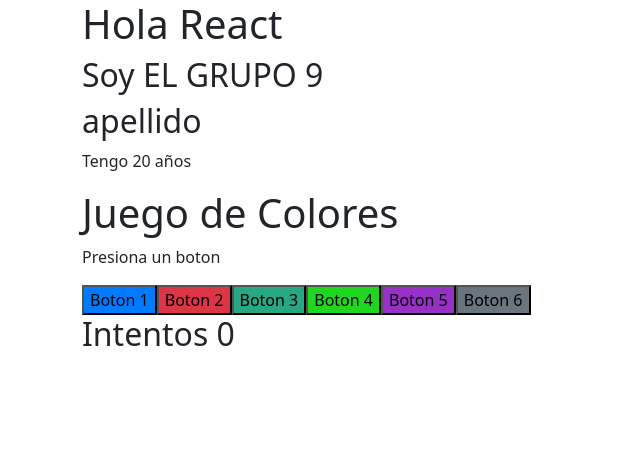
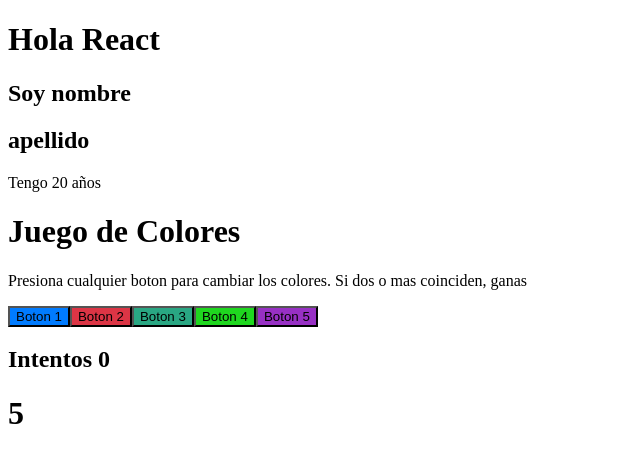
Before and after one commit to CeciTactaca/Proyecto04_GrupoN9, a React (Vite) app: page / in a window 1280 px wide. Shown: the top 462 px of the page, without its empty margins (0-640 px from the left). Built offline with nearby package versions, Linux system fonts and the light colour scheme.

Commit message:
Se agrego un contador de segundos que se reinicia al presionar un boton Aramayo Matias

```diff
--- a/src/App.jsx
+++ b/src/App.jsx
@@ -1,28 +1,19 @@
 import { useState } from 'react'
 import Saludo from './assets/components/Saludo.jsx'
 import JuegoColores from './assets/components/JuegoColores.jsx';
-import {Container, Row, Col} from 'react-bootstrap'
 
 
 function App() {
 
   //variables
-  let nombre = 'EL GRUPO 9';
+  let nombre = 'nombre';
   let apellido = 'apellido';
   let edad = 20;
 
   return (
     <>
-    <Container>
-      <Row>
-      <Col><Saludo nA ={nombre} aA={apellido} edad={edad}></Saludo></Col>
-      </Row>
-      <Row>
-      <Col><JuegoColores /></Col>
-      </Row>
-    </Container>
-
-
+      <Saludo nA={nombre} aA={apellido} edad={edad}></Saludo>
+      <JuegoColores />
     </>
   )
 }
--- a/src/assets/components/JuegoColores.jsx
+++ b/src/assets/components/JuegoColores.jsx
@@ -2,16 +2,23 @@ import { useEffect, useState } from 'react';
 
 function JuegoColores() {
     const colores = ['#007bff', '#dc3545', '#29a783', '#1fd71fff', '#81bd', '#6c757d'];
-    const [colorDeBotones, setColorDeBotones] = useState(colores.slice(0, 6));
+    const [colorDeBotones, setColorDeBotones] = useState(colores.slice(0, 5));
     const [mensaje, setMensaje] = useState('');
     const [contador, setContador] = useState(0);
+    const [segundos, setSegundos] = useState(0);
 
 
     //useEffect
     useEffect(() => {
         console.log(contador);
         setMensaje(`Intentos ${contador}`);
-
+        const intervalo = setInterval(()=>{
+            setSegundos(s => s+1);
+        },1000);
+        return() => {
+            clearInterval(intervalo);
+            setSegundos(0);
+        }
     }, [contador]);
 
     const manejarClick = () => {
@@ -27,7 +34,7 @@ function JuegoColores() {
     return (
         <div>
             <h1>Juego de Colores</h1>
-            <p>Presiona un boton </p>
+            <p>Presiona cualquier boton para cambiar los colores. Si dos o mas coinciden, ganas </p>
             <div>
                 {colorDeBotones.map((c, i) => (
                     <button
@@ -40,6 +47,7 @@ function JuegoColores() {
                 ))}
             </div>
             <h2>{mensaje}</h2>
+            <h1>{segundos}</h1>
         </div>
     )
 }
--- a/src/main.jsx
+++ b/src/main.jsx
@@ -2,7 +2,6 @@ import { StrictMode } from 'react'
 import { createRoot } from 'react-dom/client'
 
 import App from './App.jsx'
-import 'bootstrap/dist/css/bootstrap.min.css';
 
 createRoot(document.getElementById('root')).render(
   <StrictMode>
```
